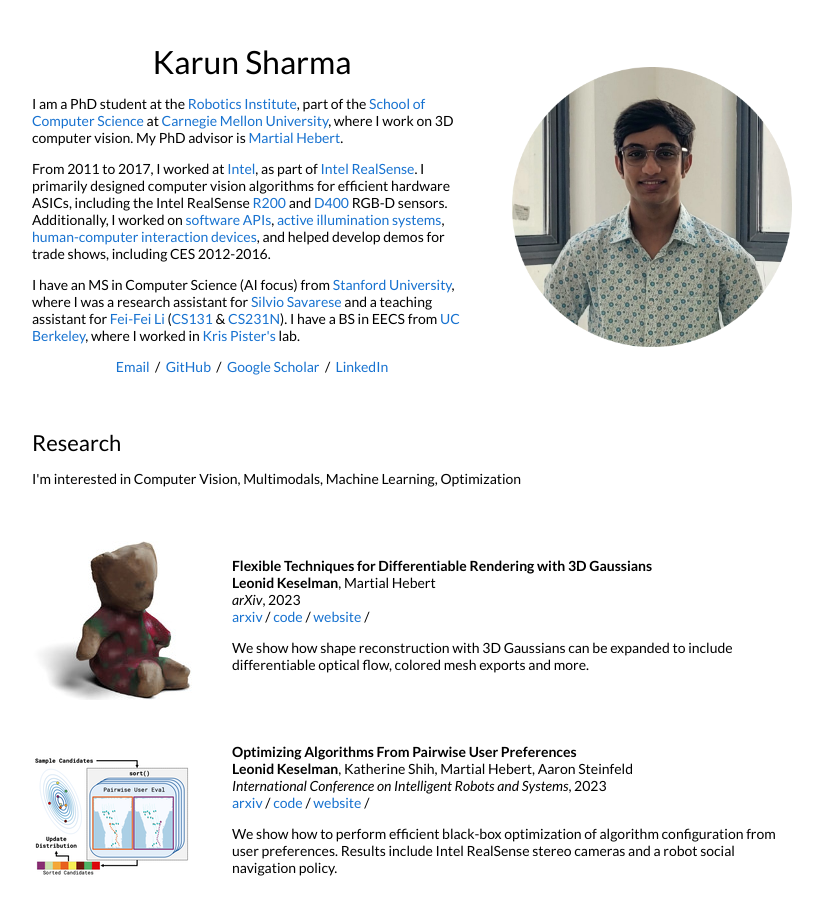
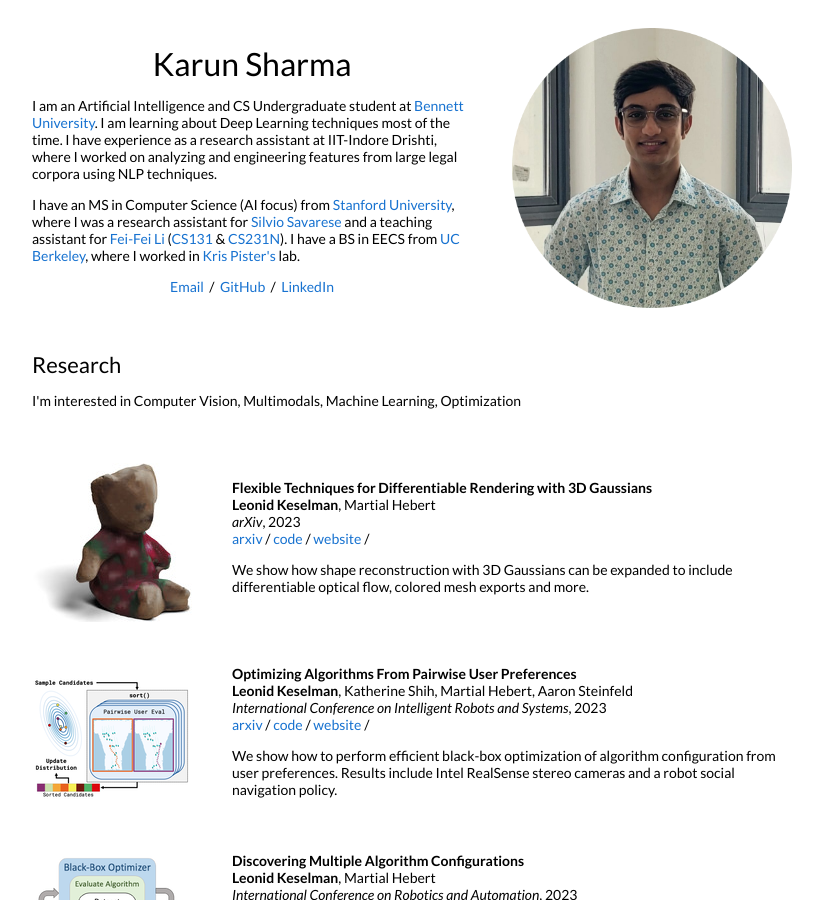
Before and after one commit to anonymous-atom/anonymous-atom.github.io, a Jekyll site: the page built from _posts/2023-08-28-3dgaussians.markdown, in a window 1280 px wide and 900 px high. Shown: the whole window, without its empty margins (228-1051 px from the left). Built offline with Jekyll 4.4.1, drawn with Linux system fonts in a browser that asks for light colours.

Commit message:
Some more updates

```diff
--- a/_layouts/default.html
+++ b/_layouts/default.html
@@ -34,19 +34,23 @@
               <h1>
                 Karun Sharma
               </h1>
-              <p>I am a PhD student at the <a href="https://www.ri.cmu.edu/">Robotics Institute</a>, part of the <a href="https://www.scs.cmu.edu/">School of Computer Science</a> at <a href="https://www.cmu.edu/">Carnegie Mellon University</a>, where I work on 3D computer vision. My PhD advisor is <a href="http://www.cs.cmu.edu/~hebert/">Martial Hebert</a>.
+              <p>
+                I am an Artificial Intelligence and CS Undergraduate student at <a href="https://www.bennett.edu.in">Bennett University</a>.
+                I am learning about Deep Learning techniques most of the time.
+                I have experience as a research assistant at IIT-Indore Drishti,
+                where I worked on analyzing and engineering features from large legal corpora using NLP techniques.
               </p>
-              <p>
-                From 2011 to 2017, I worked at <a href="https://www.intel.com">Intel</a>, as part of <a href="https://www.intelrealsense.com/">Intel RealSense</a>. I primarily designed computer vision algorithms for efficient hardware ASICs, including the Intel RealSense <a href="https://software.intel.com/en-us/articles/realsense-r200-camera">R200</a> and <a href="https://software.intel.com/en-us/realsense/d400">D400</a> RGB-D sensors. Additionally, I worked on <a href="https://github.com/IntelRealSense/librealsense">software APIs</a>, <a href="https://patents.google.com/patent/US9992474B2">active illumination systems</a>, <a href="https://patents.google.com/patent/US9304597">human-computer interaction devices</a>, and helped develop demos for trade shows, including CES 2012-2016.
-              </p>
+<!--              <p>-->
+<!--                From 2011 to 2017, I worked at <a href="https://www.intel.com">Intel</a>, as part of <a href="https://www.intelrealsense.com/">Intel RealSense</a>. I primarily designed computer vision algorithms for efficient hardware ASICs, including the Intel RealSense <a href="https://software.intel.com/en-us/articles/realsense-r200-camera">R200</a> and <a href="https://software.intel.com/en-us/realsense/d400">D400</a> RGB-D sensors. Additionally, I worked on <a href="https://github.com/IntelRealSense/librealsense">software APIs</a>, <a href="https://patents.google.com/patent/US9992474B2">active illumination systems</a>, <a href="https://patents.google.com/patent/US9304597">human-computer interaction devices</a>, and helped develop demos for trade shows, including CES 2012-2016.-->
+<!--              </p>-->
               <p>
                 I have an MS in Computer Science (AI focus) from <a href="http://cs.stanford.edu">Stanford University</a>, where I was a research assistant for <a href="http://svl.stanford.edu/">Silvio Savarese</a> and a teaching assistant for <a href="http://svl.stanford.edu/">Fei-Fei Li</a> (<a href="http://vision.stanford.edu/teaching/cs131_fall1617/">CS131</a> & <a href="http://cs231n.stanford.edu/2017/">CS231N</a>). I have a BS in EECS from <a href="http://www.eecs.berkeley.edu/">UC Berkeley</a>, where I worked in <a href="https://people.eecs.berkeley.edu/~pister/">Kris Pister's</a> lab.
               </p>
               <p style="text-align:center">
-                <a target="_blank" href="https://mailhide.io/e/B8TyS"> Email</a> &nbsp;/&nbsp;
-                <a href="https://github.com/leonidk">GitHub</a> &nbsp;/&nbsp;
-                <a href="https://scholar.google.com/citations?user=GCYG4GoAAAAJ">Google Scholar</a> &nbsp;/&nbsp;
-                <a href="https://www.linkedin.com/in/lkeselman"> LinkedIn </a>
+                <a target="_blank" href="mailto:mailto.karun.py@gmail.com">Email</a> &nbsp;/&nbsp;
+                <a href="https://github.com/anonymous-atom">GitHub</a> &nbsp;/&nbsp;
+<!--                <a href="https://scholar.google.com/citations?user=GCYG4GoAAAAJ">Google Scholar</a> &nbsp;/&nbsp;-->
+                <a href="https://www.linkedin.com/in/ikarun/"> LinkedIn </a>
               </p>
             </td>
             <td style="padding:2.5%;width:40%;max-width:40%">
```
